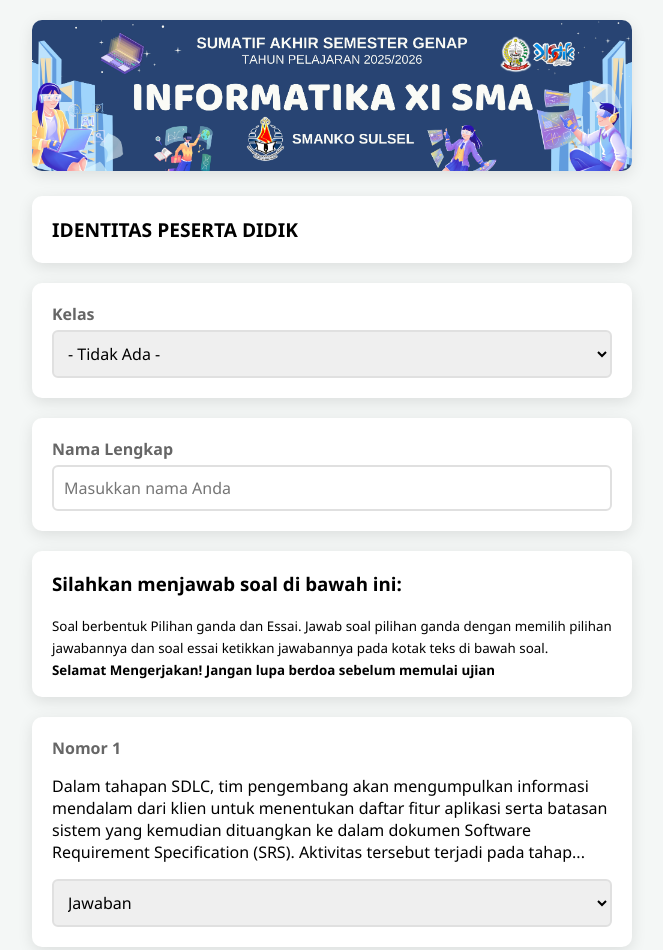
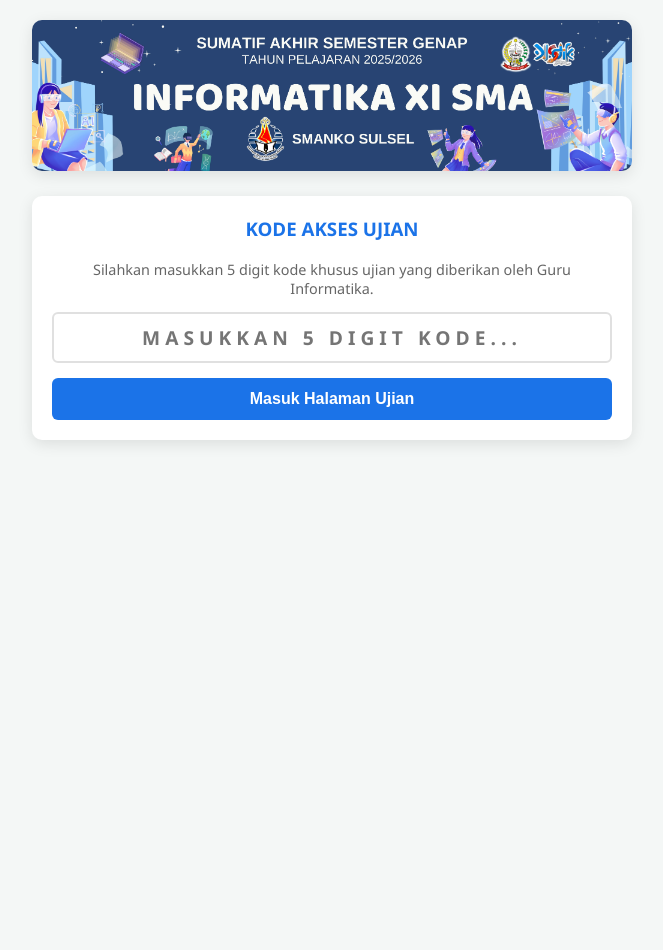
Before and after one commit to nakha-mub/informatika, a plain HTML site: page asesmen/25-26/genap/index.html in a window 1280 px wide. Shown: the top 950 px of the page, without its empty margins (308-971 px from the left). After the commit the page ends 800 px from the top, so only its background shows below. Drawn offline with Linux system fonts and the light colour scheme.

Commit message:
Update index.html

```diff
--- a/asesmen/25-26/genap/index.html
+++ b/asesmen/25-26/genap/index.html
@@ -80,7 +80,7 @@
             background-color: #b0d1fc;
             cursor: not-allowed;
         }
-        #statusMessage {
+        #statusMessage, #tokenMessage {
             margin-top: 15px;
 			margin-bottom: 20px;
             padding: 10px;
@@ -116,9 +116,19 @@
 		<img src="Header-Form.jpg" alt="Kop Gambar" class="gambar-responsif">
 	</div>
 
+	<div id="tokenContainer" class="input-group">
+		<h3 style="margin-top: 0; text-align: center; color: #1b73e8;">KODE AKSES UJIAN</h3>
+		<p style="text-align: center; font-size: 0.9rem; color: #666;">Silahkan masukkan 5 digit kode khusus ujian yang diberikan oleh Guru Informatika.</p>
+		<div style="margin-bottom: 15px;">
+			<input type="text" id="inputToken" maxlength="5" placeholder="Masukkan 5 digit kode..." style="text-align: center; font-size: 1.2rem; font-weight: bold; letter-spacing: 5px; text-transform: uppercase;">
+		</div>
+		<div id="tokenMessage" class="error">Kode yang Anda masukkan salah!</div>
+		<button type="button" onclick="verifikasiToken()">Masuk Halaman Ujian</button>
+	</div>
+
     <!--<h2>UJIAN AKHIR SEMESTER GENAP<br>INFORMATIKA SMA XI<br><SMALL>TAHUN PELAJARAN 2025/2026</SMALL></h2>-->
 
-    <form id="sheetForm">
+    <form id="sheetForm" style="display: none;">
 
 		<div class="input-group">
 			<big><b>IDENTITAS PESERTA DIDIK</b></big>
@@ -248,6 +258,31 @@
 </div>
 
 <script>
+	// PENGATURAN TOKEN AKSES UJIAN
+	const KODE_BENAR = "A93K2"; // <--- SILAHKAN GANTI 5 DIGIT KODE UTAMA DI SINI
+
+	function verifikasiToken() {
+		const inputToken = document.getElementById('inputToken').value.toUpperCase().trim();
+		const tokenMessage = document.getElementById('tokenMessage');
+		const tokenContainer = document.getElementById('tokenContainer');
+		const sheetForm = document.getElementById('sheetForm');
+
+		if (inputToken === KODE_BENAR) {
+			tokenContainer.style.display = 'none'; // Sembunyikan form token
+			sheetForm.style.display = 'block';    // Tampilkan lembar ujian
+		} else {
+			tokenMessage.style.display = 'block';   // Tampilkan pesan error
+			document.getElementById('inputToken').value = '';
+		}
+	}
+
+	// Fitur Tekan Enter pada Input Token langsung trigger verifikasi
+	document.getElementById('inputToken').addEventListener('keypress', function(e) {
+		if (e.key === 'Enter') {
+			verifikasiToken();
+		}
+	});
+
 	//Langsung Reload Begitu Pengguna Kembali ke Tab (Paling Sering Digunakan)
 	document.addEventListener("visibilitychange", function() {
 		if (document.visibilityState === "visible") {
```
